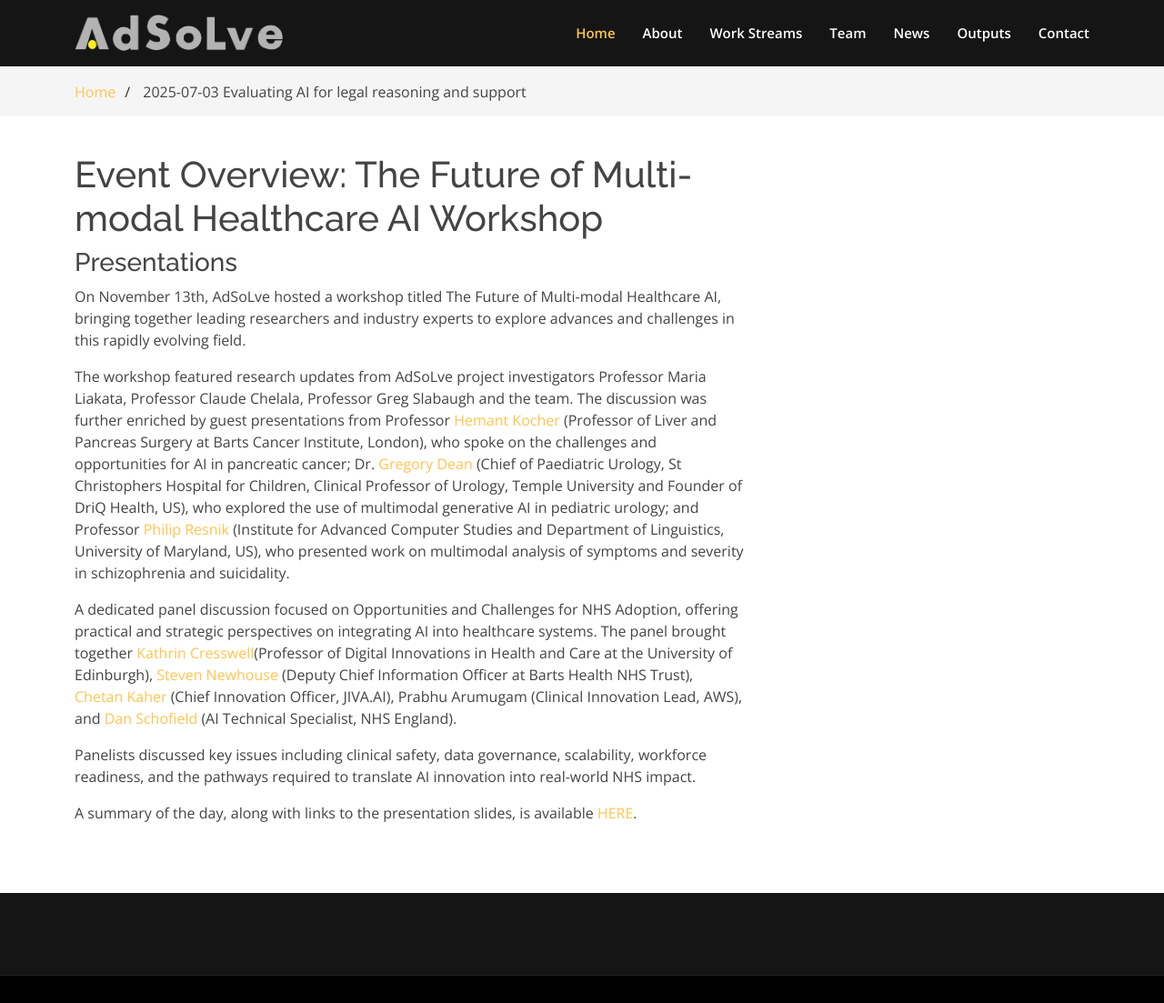
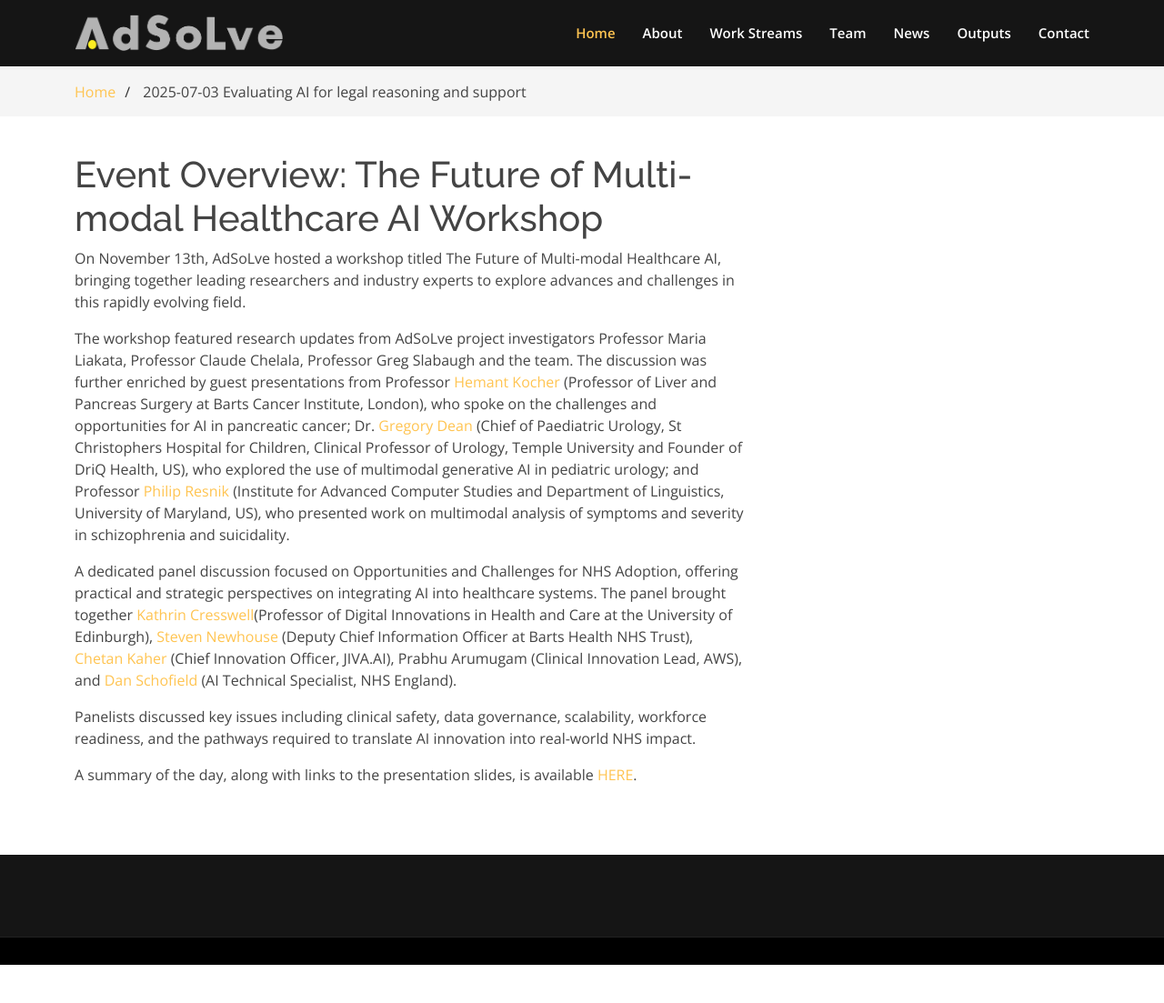
Before and after one commit to adsolve/adsolve.github.io, a Jekyll site: the page built from 2026-01-21-the-future-of-multi-modal-healthcare-ai-workshop.md, in a window 1280 px wide and 1103 px high. Shown: the whole window at 91% size. Built offline with Jekyll 4.4.1, drawn with Linux system fonts in a browser that asks for light colours.

Commit message:
remove unnecessary presentations header from workshop overview

```diff
--- a/_includes/2026-01-21-the-future-of-multi-modal-healthcare-ai-workshop.html
+++ b/_includes/2026-01-21-the-future-of-multi-modal-healthcare-ai-workshop.html
@@ -26,8 +26,6 @@
 					<h1>
 						Event Overview: The Future of Multi-modal Healthcare AI Workshop
 					</h1>
-
-					<h3>Presentations</h3>
 
 					<p>
 						On November 13th, AdSoLve hosted a workshop titled The Future of
```
Also changed, not shown: 1 other file.
